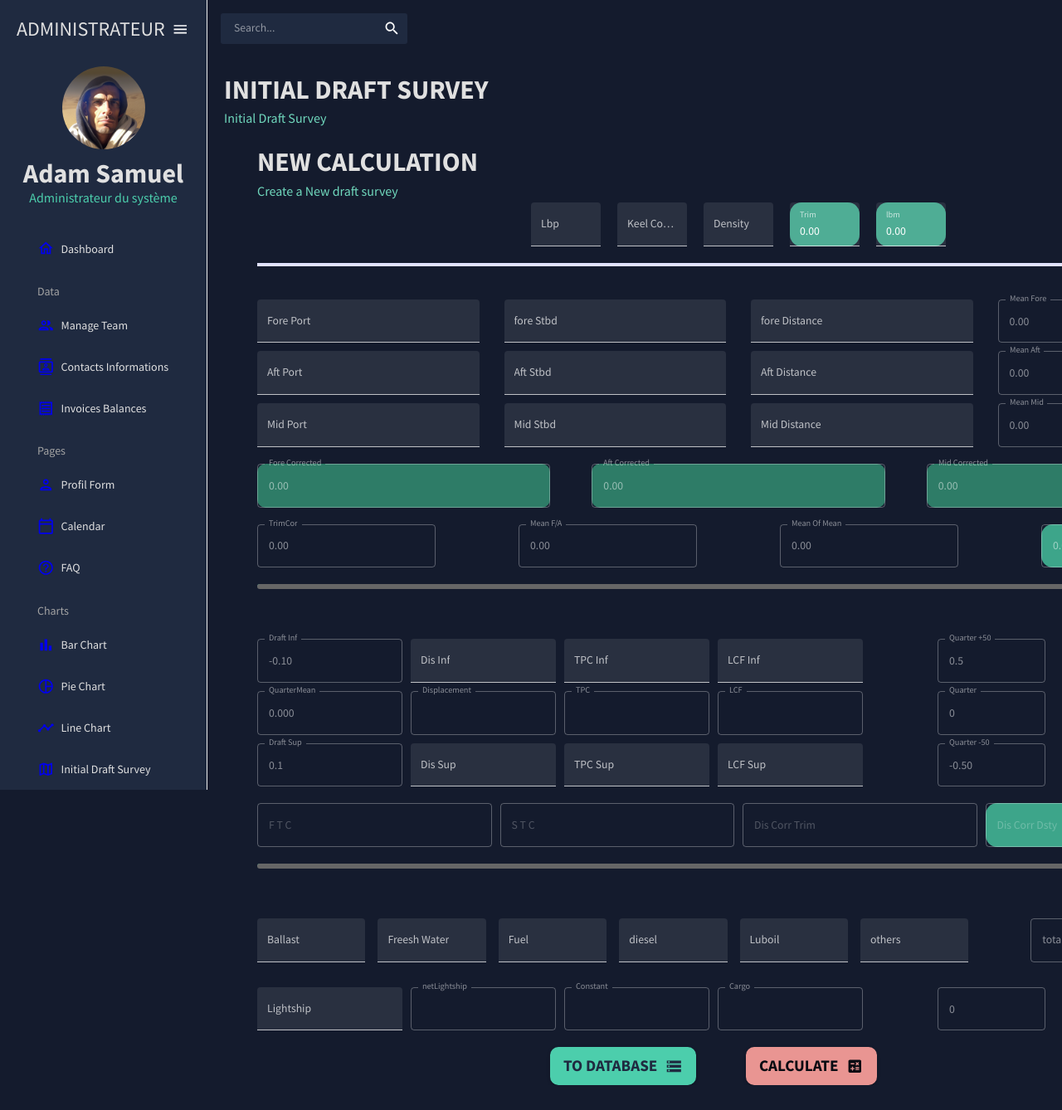
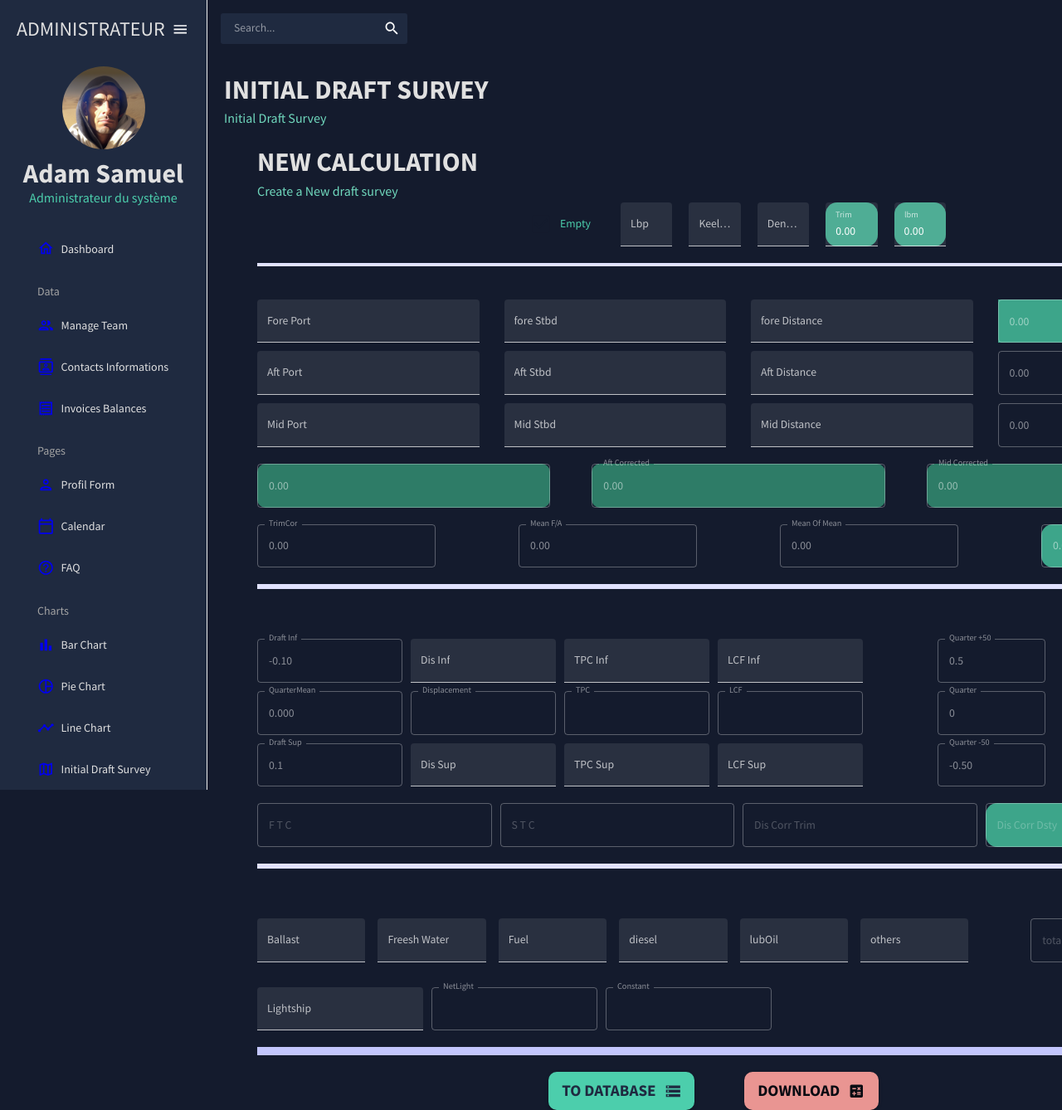
Before and after one commit to Hicham1970/dashboard-admin, a React (Create React App) app: page /valeursInitial in a window 1280 px wide. Shown: the top 1338 px of the page at 83% size. Before the commit the page ends 1308 px from the top, so only its background shows below. Built offline with nearby package versions, Linux system fonts and the light colour scheme.

Commit message:
ajout de la fonction PrintToPdf

```diff
--- a/src/components/ValeursInitial.jsx
+++ b/src/components/ValeursInitial.jsx
@@ -2,6 +2,8 @@
 /* eslint-disable no-unused-vars */
 import React, { useState, useEffect, useCallback, useMemo } from "react";
 import Box from "@mui/material/Box";
+import Checkbox from "@mui/material/Checkbox";
+import FormControlLabel from "@mui/material/FormControlLabel";
 import TextField from "@mui/material/TextField";
 import Button from "@mui/material/Button";
 import { useTheme } from "@mui/material/styles";
@@ -10,11 +12,13 @@ import Header from "./Header";
 import StorageIcon from "@mui/icons-material/Storage";
 import CalculateIcon from "@mui/icons-material/Calculate";
 import { tokens } from "./../theme";
+import PrintToPdf from "./../functions/PrintToPdf";
 
 export default function ValeursInitial() {
   const theme = useTheme();
   const colors = tokens(theme.palette.mode);
   const isNonMobile = useMediaQuery("(min-width: 600px)");
+  const [isEmpty, setIsEmpty] = useState(true)
   const [lbp, setLbp] = useState();
   const [keelCorrection, setKeelCorrection] = useState();
   const [foreDistance, setForeDistance] = useState();
@@ -60,17 +64,20 @@ export default function ValeursInitial() {
   const [displacementDstyCorrected, setDisplacementDstyCorrected] = useState();
   const [mtcPlus50, setMtcPlus50] = useState();
   const [quarterPlus50, setQuarterPlus50] = useState();
-  const [ballast, setBallast]=useState();
-  const [freeshWater, setFreeshWater]=useState();
-  const [fuel, setFuel]=useState();
-  const [diesel, setDiesel]=useState();
-  const [luboil, setLuboil]=useState();
-  const [others, setOthers]=useState();
-  const [total, setTotal]=useState();
-  const [lightship, setLightship] =useState();
-  const [constant, setConstant] =useState();
-  const [netLightship, setNetLightship] =useState();
-  const [cargo, setCargo] =useState();
+  const [ballast, setBallast] = useState();
+  const [freshWater, setFreshWater] = useState();
+  const [fuel, setFuel] = useState();
+  const [diesel, setDiesel] = useState();
+  const [lubOil, setLubOil] = useState();
+  const [others, setOthers] = useState();
+  const [total, setTotal] = useState();
+  const [lightship, setLightship] = useState();
+  const [constant, setConstant] = useState();
+  const [netLight, setNetLight] = useState();
+  const [cargo, setCargo] = useState();
+  const [netLoad, setNetLoad] = useState();
+  const [constantDéclarée, setConstantDéclarée] = useState();
+  const [isLoader, setIsLoader] = useState(false);
 
   //  Fonctions de la logique
   const calculateMeanFore = useCallback(() => {
@@ -230,7 +237,6 @@ export default function ValeursInitial() {
     setMidCorrected(midCorrected.toFixed(2));
   }, [midDistance, lbm, meanMid, trim, lbp]);
 
-
   const calculateTrimCorrected = useCallback(() => {
     let trimCorrected = 0;
     const foreCorrectedValue = foreCorrected;
@@ -241,7 +247,6 @@ export default function ValeursInitial() {
     console.log("trimCorrected:", trimCorrected);
 
   }, [foreCorrected, aftCorrected])
-
 
   const calculateMeanForeAft = useCallback(() => {
     console.log("The meanForeAft was calculated with :", foreCorrected, aftCorrected);
@@ -279,7 +284,6 @@ export default function ValeursInitial() {
 
   }, [midCorrected, meanOfMean])
 
-
   //  Calcul du displacement
 
   const calculateDisplacement = useCallback(() => {
@@ -288,7 +292,7 @@ export default function ValeursInitial() {
     const displacementInfValue = displacementInf;
     // draft sup et draft inf
     let draftSup = (Number(quarterMean) + 0.1).toFixed(2);
-    let draftInf = (Number(quarterMean) - 0.1).toFixed(2)  ;
+    let draftInf = (Number(quarterMean) - 0.1).toFixed(2);
     const draftSupValue = draftSup;
     const draftInfValue = draftInf;
     const quarterMeanValue = quarterMean;
@@ -301,15 +305,12 @@ export default function ValeursInitial() {
     console.log("draftSupValue:", draftSupValue);
     console.log("quarterMeanValue:", quarterMeanValue);
 
-
-
     displacement = Number(displacementInfValue) +
       ((Number(displacementSupValue) - Number(displacementInfValue)) / (Number(draftSupValue) - Number(draftInfValue))) *
-      (Number(draftSupValue ) - Number(quarterMeanValue));
+      (Number(draftSupValue) - Number(quarterMeanValue));
 
     setDisplacement(displacement);
     console.log(displacement)
-
 
   }, [quarterMean, displacementSup, displacementInf])
 
@@ -321,7 +322,7 @@ const calculateTpc = useCallback(() => {
     const tpcInfValue = tpcInf;
     // draft sup et draft inf
     let draftSup = (Number(quarterMean) + 0.1).toFixed(2);
-  let draftInf = (Number(quarterMean) - 0.1).toFixed(2)  ;
+    let draftInf = (Number(quarterMean) - 0.1).toFixed(2);
     const draftSupValue = draftSup;
     const draftInfValue = draftInf;
     const quarterMeanValue = quarterMean;
@@ -334,18 +335,14 @@ const calculateTpc = useCallback(() => {
     console.log("draftSupValue:", draftSupValue);
     console.log("quarterMeanValue:", quarterMeanValue);
 
-
-
-  tpc  = Number(tpcInfValue) +
+    tpc = Number(tpcInfValue) +
       ((Number(tpcSupValue) - Number(tpcInfValue)) / (Number(draftSupValue) - Number(draftInfValue))) *
-    (Number(draftSupValue ) - Number(quarterMeanValue));
+      (Number(draftSupValue) - Number(quarterMeanValue));
 
     setTpc(tpc);
     console.log(tpc)
 
-
   }, [quarterMean, tpcSup, tpcInf])
-
 
   const calculateLcf = useCallback(() => {
     let lcf = 0;
@@ -353,21 +350,19 @@ const calculateLcf = useCallback(() => {
     const lcfInfValue = lcfInf;
     // draft sup et draft inf
     let draftSup = (Number(quarterMean) + 0.1).toFixed(2);
-  let draftInf = (Number(quarterMean) - 0.1).toFixed(2)  ;
+    let draftInf = (Number(quarterMean) - 0.1).toFixed(2);
     const draftSupValue = draftSup;
     const draftInfValue = draftInf;
     const quarterMeanValue = quarterMean;
 
-  lcf  = Number(lcfInfValue) +
+    lcf = Number(lcfInfValue) +
       ((Number(lcfSupValue) - Number(lcfInfValue)) / (Number(draftSupValue) - Number(draftInfValue))) *
-    (Number(draftSupValue ) - Number(quarterMeanValue));
+      (Number(draftSupValue) - Number(quarterMeanValue));
 
     setLcf(lcf);
     console.log(lcf)
 
-
   }, [quarterMean, lcfSup, lcfInf])
-
 
   // Calcul du displacement Corrigé:
 
@@ -380,14 +375,13 @@ const calculateFirstTrimCorrection = useCallback(() => {
     const lbpValue = lbp;
 
     firstTrimCorrection =
-  (Number(trimCorrectedValue)*
-  100 * Number(tpcValue)*Number(lcfValue))/Number(lbpValue);
+      (Number(trimCorrectedValue) *
+        100 * Number(tpcValue) * Number(lcfValue)) / Number(lbpValue);
 
     setFirstTrimCorrection(firstTrimCorrection.toFixed(2));
     console.log("firstTrimCorrection :", firstTrimCorrection)
 
   }, [trimCorrected, tpc, lcf, lbp])
-
 
   const calculateSecondTrimCorrection = useCallback(() => {
     let secondTrimCorrection = 0;
@@ -399,23 +393,23 @@ const calculateSecondTrimCorrection = useCallback(() => {
     const lbpValue = lbp;
 
     secondTrimCorrection =
-  (Number(trimCorrectedValue)*
-  Number(trimCorrectedValue) * Number(mtcValue) * 50)/Number(lbpValue);
+      (Number(trimCorrectedValue) *
+        Number(trimCorrectedValue) * Number(mtcValue) * 50) / Number(lbpValue);
 
     setSecondTrimCorrection(secondTrimCorrection.toFixed(2));
     console.log("secondTrimCorrection :", secondTrimCorrection)
 
   }, [trimCorrected, mtcPlus50, mtcMinus50, lbp])
 
-const calculateDisplacementTrimCorrected= useCallback(() => {
+  const calculateDisplacementTrimCorrected = useCallback(() => {
     let displacementTrimCorrected = 0;
     const displacementValue = displacement;
     const firstTrimCorrectionValue = firstTrimCorrection;
     const secondTrimCorrectionValue = secondTrimCorrection;
 
     displacementTrimCorrected =
-  Number(displacementValue)+
-  Number(firstTrimCorrectionValue) + Number(secondTrimCorrectionValue) ;
+      Number(displacementValue) +
+      Number(firstTrimCorrectionValue) + Number(secondTrimCorrectionValue);
 
     setDisplacementTrimCorrected(displacementTrimCorrected.toFixed(2));
     console.log("displacementTrimCorrected:", displacementTrimCorrected)
@@ -428,24 +422,53 @@ const calculateDisplacementDstyCorrected = useCallback(() => {
     const displacementTrimCorrectedValue = displacementTrimCorrected;
 
     displacementDstyCorrected =
-  (Number(displacementTrimCorrectedValue) * Number(densityValue)) / 1.025 ;
+      (Number(displacementTrimCorrectedValue) * Number(densityValue)) / 1.025;
 
     setDisplacementDstyCorrected(displacementDstyCorrected.toFixed(2));
     console.log("displacementDstyCorrected:", displacementDstyCorrected)
 
+  }, [density, displacementTrimCorrected])
 
-}, [ density,displacementTrimCorrected])
+  const calculateTotal = useCallback(() => {
+    let total = 0;
+    const ballastValue = ballast;
+    const freshWaterValue = freshWater;
+    const fuelValue = fuel;
+    const dieselValue = diesel;
+    const lubOilValue = lubOil;
+    const othersValue = others;
 
+    total = Number(ballastValue) + Number(freshWaterValue) + Number(fuelValue) + Number(dieselValue) + Number(lubOilValue) + Number(othersValue);
+    setTotal(total.toFixed(2));
+    console.log('Total deductibles :', total)
+  }, [ballast, freshWater, fuel, diesel, lubOil, others])
 
+  const calculateNetLight = useCallback(() => {
+    let netLight = 0;
+    const totalValue = total;
+    const displacementDstyCorrectedValue = displacementDstyCorrected;
 
+    netLight = Number(displacementDstyCorrectedValue) - Number(totalValue);
 
+    setNetLight(netLight.toFixed(2));
+    console.log("Net light :", netLight)
+  }, [total, displacementDstyCorrected])
+
+  const calculateConstant = useCallback(() => {
+    let constant = 0;
+    const netLightValue = netLight;
+    const lightshipValue = lightship;
+
+    constant = Number(netLightValue) - Number(lightshipValue);
+    setConstant(constant.toFixed(2));
+    console.log("Constant Calculée :", constant)
+  }, [netLight, lightship])
 
   const handleChange = (e, setFieldValue) => {
     // Add setFieldValue
     const { name, value } = e.target;
     setFieldValue(name, value); // Use setFieldValue to update Formik state
   };
-
 
   useEffect(() => {
     calculateMeanFore();
@@ -467,6 +490,9 @@ const calculateDisplacementDstyCorrected = useCallback(() => {
     calculateSecondTrimCorrection();
     calculateDisplacementTrimCorrected();
     calculateDisplacementDstyCorrected();
+    calculateTotal();
+    calculateNetLight();
+    calculateConstant();
 
   }, [forePort, foreStbd, aftPort, aftStbd, midPort,
     midStbd, calculateMeanFore, calculateMeanAft,
@@ -478,12 +504,15 @@ const calculateDisplacementDstyCorrected = useCallback(() => {
     tpcSup, tpcInf, displacementSup, displacementInf,
     lcfSup, lcfInf, calculateTpc, calculateLcf,
     calculateFirstTrimCorrection,
-    calculateSecondTrimCorrection,mtc,trimCorrected, lbp,
+    calculateSecondTrimCorrection, mtc, trimCorrected, lbp,
     calculateDisplacementTrimCorrected,
-    calculateDisplacementDstyCorrected]);
+    calculateDisplacementDstyCorrected,
+    calculateTotal, ballast, freshWater,
+    fuel, diesel, lubOil, others,
+    calculateNetLight, total, calculateConstant, lightship, netLight]);
 
   return (
-    <Box m="20px">
+    <Box m="20px" id ="printMe">
       <Header title="NEW CALCULATION" subtitle="Create a New draft survey" />
       <form>
         <Box
@@ -497,6 +526,20 @@ const calculateDisplacementDstyCorrected = useCallback(() => {
             width: "500px",
           }}
         >
+          <FormControlLabel
+            control={<Checkbox defaultChecked />}
+            label={isEmpty ? "Empty" : "Full"}
+            size="small"
+            checked={isEmpty}
+            onChange={(e) => setIsEmpty(!isEmpty)}
+            sx={{
+              '& .MuiSvgIcon-root': { fontSize: 28 },
+              color: colors.greenAccent[500],
+              '&.Mui-checked': {
+                color: colors.greenAccent[200],
+              }
+            }}
+          />
           <TextField
             fullWidth
             variant="filled"
@@ -565,7 +608,7 @@ const calculateDisplacementDstyCorrected = useCallback(() => {
             }}
           />
         </Box>
-        {/* Ligne2 */}
+
         <Box
           sx={{
             borderBottom: "4px solid",
@@ -618,11 +661,13 @@ const calculateDisplacementDstyCorrected = useCallback(() => {
             disabled
             variant="outlined"
             type="number"
-            label="Mean Fore"
+            placeholder="Mean Fore"
             onChange={() => calculateMeanFore()}
             value={meanFore}
             name="meanFore"
-            sx={{ gridColumn: "span 4" }}
+            sx={{ gridColumn: "span 4",
+              backgroundColor: colors.greenAccent[600],
+             }}
           />
         </Box>
         {/* Ligne3 */}
@@ -672,7 +717,7 @@ const calculateDisplacementDstyCorrected = useCallback(() => {
             disabled
             variant="outlined"
             type="number"
-            label="Mean Aft"
+            placeholder="Mean Aft"
             onChange={(e) => setMeanAft(e.target.value)}
             value={meanAft}
             name="meanAft"
@@ -726,7 +771,7 @@ const calculateDisplacementDstyCorrected = useCallback(() => {
             disabled
             variant="outlined"
             type="number"
-            label="Mean Mid"
+            placeholder ="Mean Mid"
             onChange={(e) => setMeanMid(e.target.value)}
             value={meanMid}
             name="meanMid"
@@ -747,7 +792,7 @@ const calculateDisplacementDstyCorrected = useCallback(() => {
             disabled
             variant="outlined"
             type="number"
-            label="Fore Corrected"
+            placeholder="Fore Corrected"
             onChange={(e) => setForeCorrected(e.target.value)}
             value={foreCorrected}
             name="foreCorrected"
@@ -849,7 +894,8 @@ const calculateDisplacementDstyCorrected = useCallback(() => {
             onChange={(e) => setQuarterMean(e.target.value)}
             value={quarterMean}
             name="quarterMean"
-            sx={{ gridColumn: "span 4",
+            sx={{
+              gridColumn: "span 4",
               color: colors.grey[500],
               backgroundColor: colors.greenAccent[600],
               fontWeight: "bold",
@@ -862,11 +908,7 @@ const calculateDisplacementDstyCorrected = useCallback(() => {
           sx={{
             mt: "20px",
             borderBottom: "6px solid",
-            color: colors.grey[500],
-              backgroundColor: colors.greenAccent[600],
-              fontWeight: "bold",
-              fontSize: "1.2rem",
-              borderRadius: "14px",
+            color: colors.blueAccent[100],
           }}
         ></Box>
         {/* Ligne 7  */}
@@ -972,7 +1014,8 @@ const calculateDisplacementDstyCorrected = useCallback(() => {
             onChange={(e) => setQuarterMean(e.target.value)}
             value={quarterMean + 0}
             name="quarterMean"
-            sx={{ flexColumn: "span 1", width: "200px",
+            sx={{
+              flexColumn: "span 1", width: "200px",
 
             }}
           />
@@ -1061,7 +1104,7 @@ const calculateDisplacementDstyCorrected = useCallback(() => {
             type="number"
             label="Draft Sup"
             onChange={(e) => setDraftSup(e.target.value)}
-            value={Number(quarterMean)+ 0.1}
+            value={Number(quarterMean) + 0.1}
             name="draftSup"
             sx={{ flexColumn: "span 1", width: "200px" }}
           />
@@ -1153,7 +1196,7 @@ const calculateDisplacementDstyCorrected = useCallback(() => {
             disabled
             variant="outlined"
             type="number"
-            placeholder ="S T C"
+            placeholder="S T C"
             onChange={(e) => setSecondTrimCorrection(e.target.value)}
             value={secondTrimCorrection}
             name="secondTrimCorrection"
@@ -1164,7 +1207,7 @@ const calculateDisplacementDstyCorrected = useCallback(() => {
             disabled
             variant="outlined"
             type="number"
-            placeholder ="Dis Corr Trim"
+            placeholder="Dis Corr Trim"
             onChange={(e) => setDisplacementTrimCorrected(e.target.value)}
             value={displacementTrimCorrected}
             name="displacementTrimCorrected"
@@ -1175,11 +1218,12 @@ const calculateDisplacementDstyCorrected = useCallback(() => {
             disabled
             variant="outlined"
             type="number"
-            placeholder ="Dis Corr Dsty"
+            placeholder="Dis Corr Dsty"
             onChange={(e) => setDisplacementDstyCorrected(e.target.value)}
             value={Number(displacementDstyCorrected).toFixed(2)}
             name="displacementDstyCorrected"
-            sx={{ gridColumn: "span 4",
+            sx={{
+              gridColumn: "span 4",
               color: colors.grey[500],
               backgroundColor: colors.greenAccent[600],
               fontWeight: "bold",
@@ -1192,11 +1236,7 @@ const calculateDisplacementDstyCorrected = useCallback(() => {
           sx={{
             mt: "20px",
             borderBottom: "6px solid",
-            color: colors.grey[500],
-              backgroundColor: colors.greenAccent[600],
-              fontWeight: "bold",
-              fontSize: "1.2rem",
-              borderRadius: "14px",
+            color: colors.blueAccent[100],
           }}
         ></Box>
         {/* Deductubles */}
@@ -1225,9 +1265,9 @@ const calculateDisplacementDstyCorrected = useCallback(() => {
             variant="filled"
             type="number"
             label="Freesh Water"
-            onChange={(e) => setFreeshWater(e.target.value)}
-            value={freeshWater}
-            name="freeshWater"
+            onChange={(e) => setFreshWater(e.target.value)}
+            value={freshWater}
+            name="freshWater"
             sx={{ flexColumn: "span 1", width: "140px" }}
           />
           <TextField
@@ -1248,7 +1288,7 @@ const calculateDisplacementDstyCorrected = useCallback(() => {
             onChange={(e) => setDiesel(e.target.value)}
             value={diesel}
             name="diesel"
-            sx={{ flexColumn: "span 1", width:"140px" }}
+            sx={{ flexColumn: "span 1", width: "140px" }}
           />
 
 
@@ -1256,11 +1296,11 @@ const calculateDisplacementDstyCorrected = useCallback(() => {
             fullWidth
             variant="filled"
             type="number"
-            label="Luboil"
-            onChange={(e) => setLuboil(e.target.value)}
-            value={luboil}
-            name="luboil"
-            sx={{ flexColumn: "span 1",  width: "140px" }}
+            label="lubOil"
+            onChange={(e) => setLubOil(e.target.value)}
+            value={lubOil}
+            name="lubOil"
+            sx={{ flexColumn: "span 1", width: "140px" }}
           />
 
           <TextField
@@ -1278,11 +1318,11 @@ const calculateDisplacementDstyCorrected = useCallback(() => {
             disabled
             variant="outlined"
             type="number"
-            label="total"
+            placeholder="total"
             onChange={(e) => setTotal(e.target.value)}
-            value={total}
+            value={Number(total).toFixed(2)}
             name="total"
-            sx={{ flexColumn: "span 1", width: "180px", mx:"60px" }}
+            sx={{ flexColumn: "span 1", width: "180px", mx: "60px" }}
           />
 
         </Box>
@@ -1297,27 +1337,29 @@ const calculateDisplacementDstyCorrected = useCallback(() => {
           }}
         >
           <TextField
+            id="lightship"
             fullWidth
-
             variant="filled"
             type="number"
             label="Lightship"
             onChange={(e) => setLightship(e.target.value)}
             value={lightship}
             name="lightship"
-            sx={{ flexColumn: "span 1", width: "200px",
+            sx={{
+              flexColumn: "span 1", width: "200px",
 
             }}
           />
           <TextField
+            id="netLight"
             fullWidth
             disabled
             variant="outlined"
             type="number"
-            label="netLightship"
-            onChange={(e) => setNetLightship(e.target.value)}
-            value={Number(netLightship).toFixed(2)}
-            name="netLightship"
+            label="NetLight"
+            onChange={(e) => setNetLight(e.target.value)}
+            value={Number(netLight).toFixed(2)}
+            name="netLight"
             sx={{ flexColumn: "span 1", width: "200px" }}
           />
           <TextField
@@ -1331,18 +1373,7 @@ const calculateDisplacementDstyCorrected = useCallback(() => {
             name="constant"
             sx={{ flexColumn: "span 1", width: "200px" }}
           />
-          <TextField
-            fullWidth
-            disabled
-            variant="outlined"
-            type="number"
-            label="Cargo"
-            onChange={(e) => setCargo(e.target.value)}
-            value={Number(cargo).toFixed(2)}
-            name="cargo"
-            sx={{ flexColumn: "span 1", width: "200px" }}
-          />
-
+          {!isEmpty && (
             <Box
               sx={{
                 display: "flex",
@@ -1356,28 +1387,50 @@ const calculateDisplacementDstyCorrected = useCallback(() => {
                 disabled
                 variant="outlined"
                 type="number"
-              label=""
-              onChange={(e) => setQuarter(e.target.value)}
-              value={Number(quarterMean) + 0}
-              name="quarter"
-              sx={{ flexColumn: "span 1", width: "130px", mx: "40px" }}
+                label="Cargo"
+                onChange={(e) => setCargo(e.target.value)}
+                value={Number(cargo).toFixed(2)}
+                name="cargo"
+                sx={{ flexColumn: "span 1", width: "130px" }}
               />
 
               <TextField
                 fullWidth
                 disabled
+                id="constantDéclarée"
                 variant="outlined"
                 type="number"
-              label=""
-              onChange={(e) => setMtc(e.target.value)}
-              value={(Number(mtcPlus50) - Number(mtcMinus50)).toFixed(2)}
-              name="mtc"
+                label="Constante Déclarée"
+                onChange={(e) => setConstantDéclarée(e.target.value)}
+                value={constantDéclarée}
+                name="constantDéclarée"
+                sx={{ flexColumn: "span 1", width: "130px", mx: "40px" }}
+              />
+
+              <TextField
+                id="netLoad"
+                fullWidth
+                disabled
+                variant="outlined"
+                type="number"
+                label="NetLoad"
+                onChange={(e) => setNetLoad(e.target.value)}
+                value={Number(netLoad).toFixed(2)}
+                name="netLoad"
                 sx={{ flexColumn: "span 1", width: "130px" }}
               />
             </Box>
+          )}
         </Box>
         {/* fin Deductibles     */}
         {/* Ligne 10   */}
+        <Box
+          sx={{
+            mt: "20px",
+            borderBottom: "10px solid",
+            color: colors.blueAccent[200],
+          }}
+        ></Box>
         <Box
           display="flex"
           justifyContent="center"
@@ -1401,7 +1454,7 @@ const calculateDisplacementDstyCorrected = useCallback(() => {
           <Button
             type="button"
             variant="contained"
-            onClick={calculateMeanFore}
+            onClick={PrintToPdf()}
             sx={{
               mx: "60px",
               color: colors.primary[800],
@@ -1410,8 +1463,9 @@ const calculateDisplacementDstyCorrected = useCallback(() => {
               fontSize: "1.2rem",
               borderRadius: "10px",
             }}
+
           >
-            Calculate
+            {isLoader ? (<span>Downloading...</span>) : (<span>Download</span>)}
             <CalculateIcon sx={{ ml: "10px" }} />
           </Button>
         </Box>
--- /dev/null
+++ b/src/functions/PrintToPdf.jsx
@@ -0,0 +1,41 @@
+import { useState } from "react";
+import html2canvas from "html2canvas";
+import { jsPDF } from "jspdf";
+
+export default function PrintToPdf() {
+    const [isLoader, setIsLoader] = useState(false);
+
+    const handleDownload = () => {
+        const capturePage = document.querySelector("#printMe");
+        if (!capturePage) {
+            console.error("Element with id 'printMe' not found.");
+            return;
+        }
+        setIsLoader(true);
+
+        html2canvas(capturePage)
+            .then((canvas) => {
+                const imgData = canvas.toDataURL("image/png");
+                const pdf = new jsPDF("p", "mm", "a4");
+
+                const pageHeight = pdf.internal.pageSize.getHeight();
+                const pageWidth = pdf.internal.pageSize.getWidth();
+
+                const imgWidth = pageWidth - 2 * 10;
+                const imgHeight = (imgWidth * canvas.height) / canvas.width;
+                const imgX = (pageWidth - imgWidth) / 2;
+                const imgY = (pageHeight - imgHeight) / 2;
+                pdf.addImage(imgData, "PNG", imgX, imgY, imgWidth, imgHeight);
+
+                pdf.save("page.pdf");
+                setIsLoader(false);
+            })
+            .catch((error) => {
+                console.error("Error capturing page:", error);
+                setIsLoader(false);
+            });
+    };
+
+    // Call handleDownload when the component is used
+    return handleDownload;
+}
--- a/src/scenes/dashboard/index.jsx
+++ b/src/scenes/dashboard/index.jsx
@@ -10,14 +10,14 @@ import TrafficIcon from "@mui/icons-material/Traffic";
 import LineChart from "../../components/LineChart";
 import BarChart from "../../components/BarChart";
 import PieChart from "../../components/PieChart";
-import GeographyChart from "../../components/GeographyChart";
+
 import StatBox from "../../components/StatBox";
 import ProgressCircles from "../../components/ProgressCircles";
-import { useState } from "react";
+// import { useState } from "react";
 const Dashboard = () => {
   const theme = useTheme();
   const colors = tokens(theme.palette.mode);
-  const [progress, setProgress] = useState(0);
+  // const [progress, setProgress] = useState(0);
 
   return (
     <Box m="20px">
```
Also changed, not shown: package.json (+5 -2 lines), 1 other file (tests, documents, lock files or other folders). Lines whose indentation alone changed are shown as unchanged.
